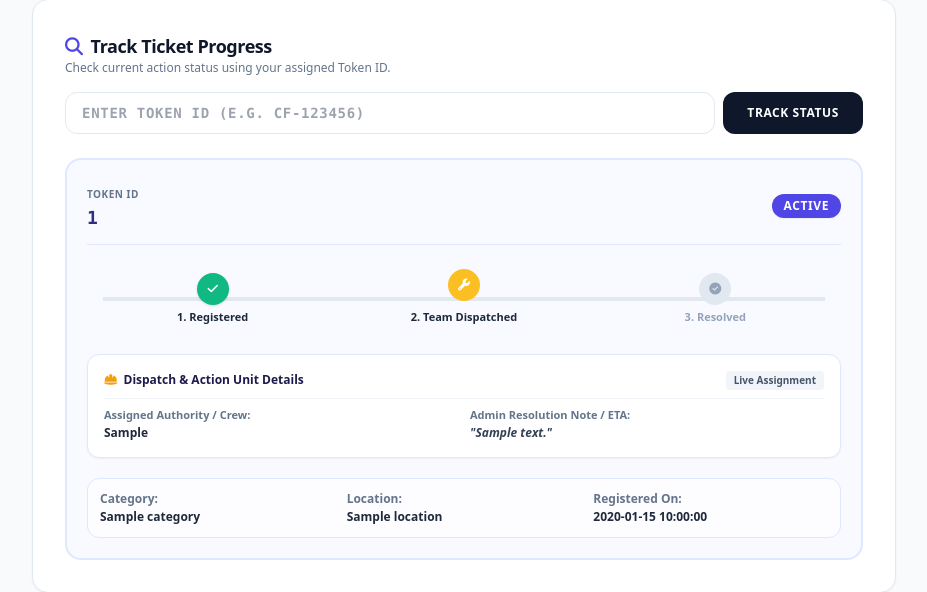
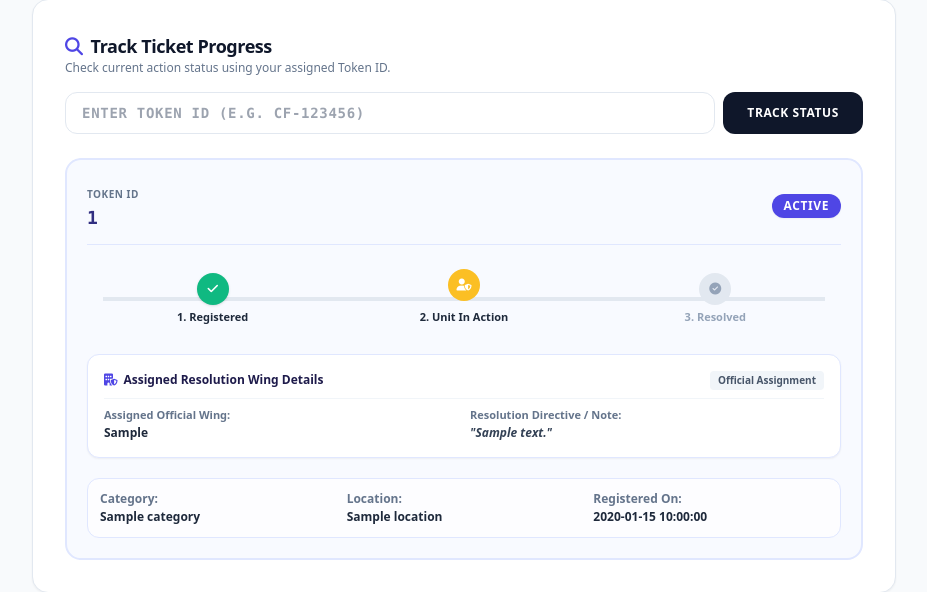
Before and after one commit to Aryan-vats-hub/campus-shield, a Flask app: template campus shield/templates/index.html in a window 1280 px wide. Shown: the part 1365-1957 px from the top of the page, without its empty margins (176-1103 px from the left). Run offline with Flask 3, Linux system fonts and the light colour scheme; the template is opened without the code that fills it: most values are stand-ins (such as "Sample title", 1, 10 or a date in 2020); some libraries are stand-ins or nearby versions.

Commit message:
Update index.html

```diff
--- a/campus shield/templates/index.html
+++ b/campus shield/templates/index.html
@@ -186,7 +186,7 @@
       </form>
     </section>
 
-    <!-- TICKET TRACKER WITH TIMELINE & ASSIGNED CREW -->
+    <!-- TICKET TRACKER WITH UNIVERSAL DISPATCH STATUS -->
     <section class="bg-white rounded-2xl p-6 sm:p-8 shadow-sm border border-slate-200">
       <div class="mb-4">
         <h3 class="text-lg font-black text-slate-900 tracking-tight flex items-center gap-2">
@@ -211,7 +211,11 @@
           </div>
           <div class="flex items-center gap-2">
             <span class="px-3 py-1 rounded-full text-xs font-black uppercase tracking-wider bg-indigo-600 text-white shadow-sm">
-              {{ track_result['status'] }}
+              {% if 'Technician' in track_result['status'] %}
+                Authority Dispatched / Action In Progress
+              {% else %}
+                {{ track_result['status'] }}
+              {% endif %}
             </span>
 
             {% if 'Resolved' in track_result['status'] or 'Closed' in track_result['status'] %}
@@ -226,11 +230,12 @@
           </div>
         </div>
 
-        <!-- VISUAL STEPPER -->
+        <!-- UNIVERSAL STEPPER TIMELINE -->
         <div class="py-2">
           <div class="flex items-center justify-between relative">
             <div class="absolute top-1/2 left-4 right-4 -translate-y-1/2 h-1 bg-slate-200 z-0"></div>
 
+            <!-- 1. Registered -->
             <div class="relative z-10 text-center flex-1">
               <div class="w-8 h-8 mx-auto rounded-full flex items-center justify-center text-xs font-bold bg-emerald-500 text-white shadow">
                 <i class="fa-solid fa-check"></i>
@@ -238,14 +243,16 @@
               <p class="text-[11px] font-bold text-slate-800 mt-1">1. Registered</p>
             </div>
 
-            {% set in_action = ('Action' in track_result['status'] or 'Resolved' in track_result['status'] or 'Closed' in track_result['status']) %}
+            <!-- 2. Official Unit In Action -->
+            {% set in_action = ('Action' in track_result['status'] or 'Dispatched' in track_result['status'] or 'Resolved' in track_result['status'] or 'Closed' in track_result['status']) %}
             <div class="relative z-10 text-center flex-1">
               <div class="w-8 h-8 mx-auto rounded-full flex items-center justify-center text-xs font-bold {% if in_action %}bg-indigo-600 text-white shadow{% else %}bg-amber-400 text-white animate-bounce{% endif %}">
-                <i class="fa-solid fa-wrench"></i>
+                <i class="fa-solid fa-user-shield"></i>
               </div>
-              <p class="text-[11px] font-bold text-slate-800 mt-1">2. Team Dispatched</p>
+              <p class="text-[11px] font-bold text-slate-800 mt-1">2. Unit In Action</p>
             </div>
 
+            <!-- 3. Resolved -->
             {% set is_res = ('Resolved' in track_result['status'] or 'Closed' in track_result['status']) %}
             <div class="relative z-10 text-center flex-1">
               <div class="w-8 h-8 mx-auto rounded-full flex items-center justify-center text-xs font-bold {% if is_res %}bg-emerald-600 text-white shadow{% else %}bg-slate-200 text-slate-400{% endif %}">
@@ -256,21 +263,21 @@
           </div>
         </div>
 
-        <!-- ASSIGNED RESOLUTION TEAM DETAILS -->
+        <!-- ASSIGNED RESOLUTION UNIT CARD -->
         <div class="bg-white p-4 rounded-xl border border-indigo-100 shadow-sm space-y-2">
           <div class="flex items-center justify-between border-b border-slate-100 pb-2">
             <span class="text-xs font-black text-indigo-950 flex items-center gap-1.5">
-              <i class="fa-solid fa-helmet-safety text-amber-500"></i> Dispatch & Action Unit Details
+              <i class="fa-solid fa-building-shield text-indigo-600"></i> Assigned Resolution Wing Details
             </span>
-            <span class="text-[10px] bg-slate-100 text-slate-600 px-2 py-0.5 rounded font-bold">Live Assignment</span>
+            <span class="text-[10px] bg-slate-100 text-slate-600 px-2 py-0.5 rounded font-bold">Official Assignment</span>
           </div>
           <div class="grid grid-cols-1 sm:grid-cols-2 gap-3 text-xs">
             <div>
-              <span class="text-slate-500 font-bold block text-[11px]">Assigned Authority / Crew:</span>
+              <span class="text-slate-500 font-bold block text-[11px]">Assigned Official Wing:</span>
               <p class="font-extrabold text-slate-800 mt-0.5">{{ track_result['assigned_team'] }}</p>
             </div>
             <div>
-              <span class="text-slate-500 font-bold block text-[11px]">Admin Resolution Note / ETA:</span>
+              <span class="text-slate-500 font-bold block text-[11px]">Resolution Directive / Note:</span>
               <p class="font-semibold text-slate-700 mt-0.5 italic">"{{ track_result['admin_notes'] }}"</p>
             </div>
           </div>
@@ -314,13 +321,4 @@
       if (detected) {
         aiBadge.classList.remove('hidden');
         prioritySelect.value = 'Critical Immediate Attention';
-        prioritySelect.classList.add('bg-rose-50', 'border-rose-400', 'text-rose-900');
-      } else {
-        aiBadge.classList.add('hidden');
-        prioritySelect.classList.remove('bg-rose-50', 'border-rose-400', 'text-rose-900');
-      }
-    });
-  </script>
-
-</body>
-</html>
+        prioritySelect.classList.add('b
```
